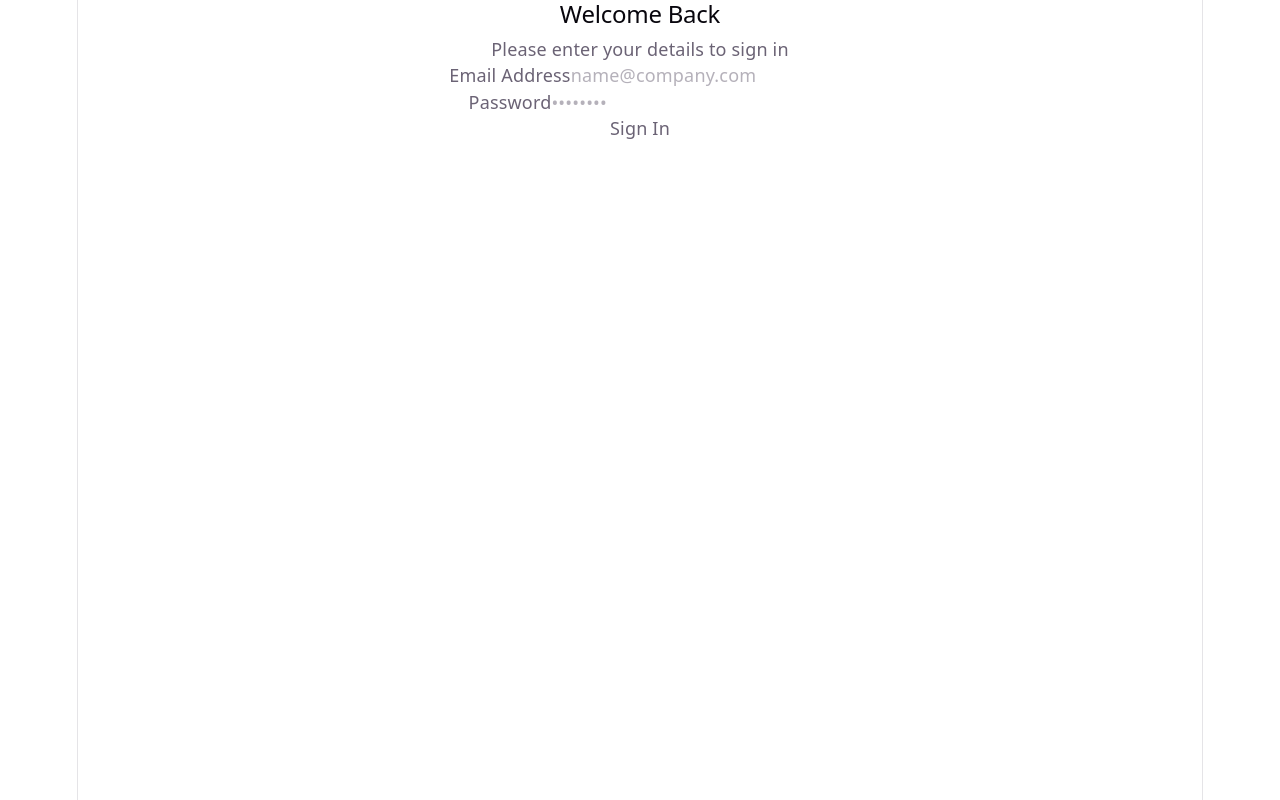
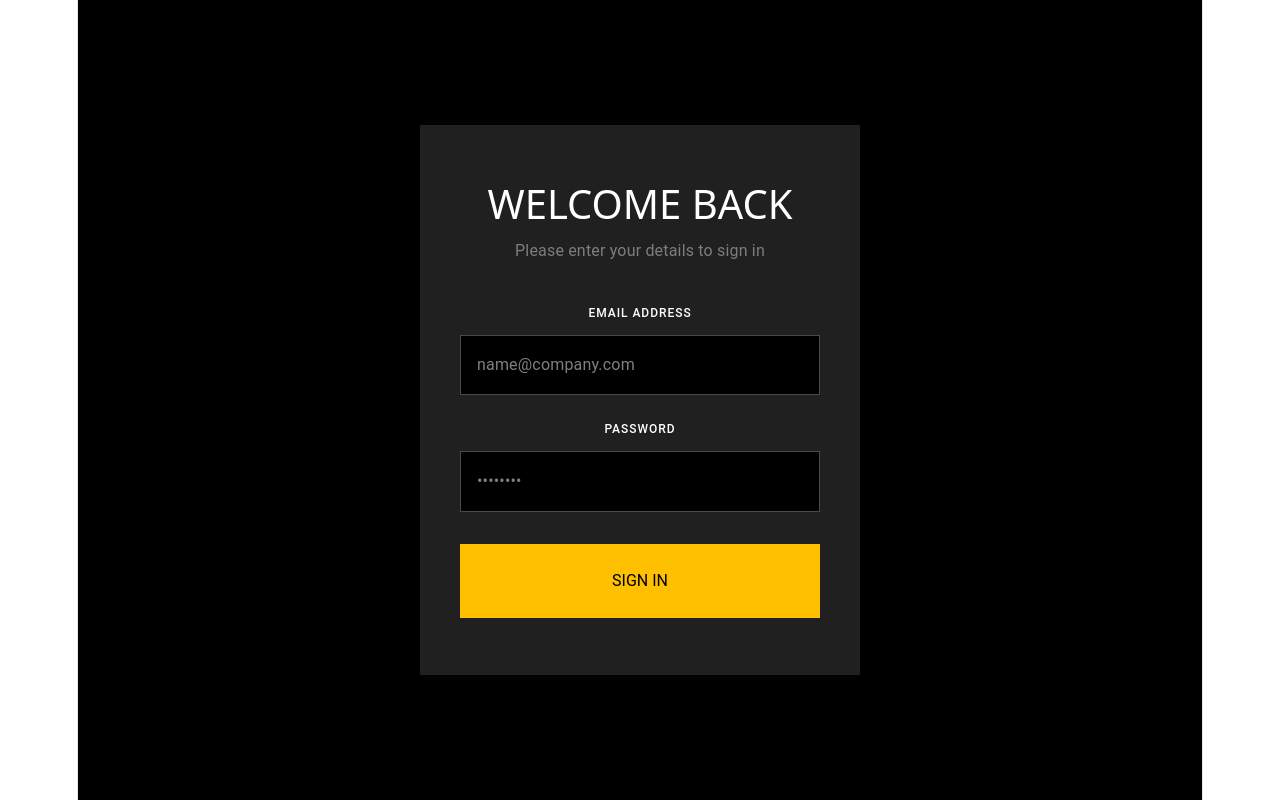
Before and after one commit to Ibrahim1572/python-CRUD-app, a React app in the folder frontend/: page /login in a window 1280 px wide. Built offline with nearby package versions, Linux system fonts and the light colour scheme; the HTML template or start-up script is replaced by a standard one.

Commit message:
login refreshed design

```diff
--- a/frontend/src/pages/login/page.tsx
+++ b/frontend/src/pages/login/page.tsx
@@ -22,21 +22,79 @@ export default function Login(){
     }
 
     return (
-        <div className="login-container">
-            <div className="login-card">
+        <div
+            style={{
+                minHeight: "100vh",
+                width: "100%",
+                backgroundColor: "#000000",
+                display: "flex",
+                alignItems: "center",
+                justifyContent: "center",
+                padding: "40px 24px",
+                fontFamily: "'LamboType', Roboto, 'Helvetica Neue', Arial, sans-serif",
+            }}
+        >
+            <div
+                style={{
+                    width: "100%",
+                    maxWidth: "440px",
+                    backgroundColor: "#202020",
+                    borderRadius: 0,
+                    padding: "56px 40px",
+                    borderBottom: "1px solid #202020",
+                }}
+            >
 
                 {/* Header Section */}
-            <div className="login-header">
-                <h2>Welcome Back</h2>
-                <p>Please enter your details to sign in</p>
+                <div style={{ marginBottom: "40px" }}>
+                    <h2
+                        style={{
+                            margin: 0,
+                            color: "#FFFFFF",
+                            fontSize: "40px",
+                            lineHeight: 1.15,
+                            fontWeight: 400,
+                            textTransform: "uppercase",
+                            letterSpacing: "normal",
+                        }}
+                    >
+                        Welcome Back
+                    </h2>
+                    <p
+                        style={{
+                            marginTop: "12px",
+                            marginBottom: 0,
+                            color: "#7D7D7D",
+                            fontSize: "16px",
+                            lineHeight: 1.5,
+                            fontWeight: 400,
+                        }}
+                    >
+                        Please enter your details to sign in
+                    </p>
                 </div>
 
                 {/* Form Section */}
-            <form onSubmit={onlogin} className="login-form">
+                <form
+                    onSubmit={onlogin}
+                    style={{ display: "flex", flexDirection: "column", gap: "24px" }}
+                >
 
                     {/* Email Field */}
-                <div className="form-group">
-                <label htmlFor="email">Email Address</label>
+                    <div style={{ display: "flex", flexDirection: "column", gap: "10px" }}>
+                        <label
+                            htmlFor="email"
+                            style={{
+                                color: "#FFFFFF",
+                                fontSize: "12px",
+                                fontWeight: 500,
+                                textTransform: "uppercase",
+                                letterSpacing: "0.96px",
+                                lineHeight: 1.83,
+                            }}
+                        >
+                            Email Address
+                        </label>
                         <input
                             type="email"
                             id="email"
@@ -45,12 +103,34 @@ export default function Login(){
                             value={email}
                             // onChange={(e) => setEmail(e.target.value)}
                             required
+                            style={{
+                                backgroundColor: "#000000",
+                                border: "1px solid #494949",
+                                borderRadius: 0,
+                                color: "#FFFFFF",
+                                fontSize: "16px",
+                                fontFamily: "inherit",
+                                padding: "16px",
+                                outline: "none",
+                            }}
                         />
                     </div>
 
                     {/* Password Field */}
-                <div className="form-group">
-                <label htmlFor="password">Password</label>
+                    <div style={{ display: "flex", flexDirection: "column", gap: "10px" }}>
+                        <label
+                            htmlFor="password"
+                            style={{
+                                color: "#FFFFFF",
+                                fontSize: "12px",
+                                fontWeight: 500,
+                                textTransform: "uppercase",
+                                letterSpacing: "0.96px",
+                                lineHeight: 1.83,
+                            }}
+                        >
+                            Password
+                        </label>
                         <input
                             type="password"
                             id="password"
@@ -59,11 +139,43 @@ export default function Login(){
                             value={password}
                             // onChange={(e) => setPassword(e.target.value)}
                             required
+                            style={{
+                                backgroundColor: "#000000",
+                                border: "1px solid #494949",
+                                borderRadius: 0,
+                                color: "#FFFFFF",
+                                fontSize: "16px",
+                                fontFamily: "inherit",
+                                padding: "16px",
+                                outline: "none",
+                            }}
                         />
                     </div>
 
                     {/* Action Button */}
-                <button type="submit" className="btn-login">
+                    <button
+                        type="submit"
+                        style={{
+                            marginTop: "8px",
+                            backgroundColor: "#FFC000",
+                            color: "#000000",
+                            border: "none",
+                            borderRadius: 0,
+                            padding: "24px",
+                            fontSize: "16px",
+                            fontWeight: 400,
+                            textTransform: "uppercase",
+                            letterSpacing: "normal",
+                            cursor: "pointer",
+                            transition: "background-color 0.15s ease",
+                        }}
+                        onMouseEnter={(e) => {
+                            (e.currentTarget as HTMLButtonElement).style.backgroundColor = "#917300"
+                        }}
+                        onMouseLeave={(e) => {
+                            (e.currentTarget as HTMLButtonElement).style.backgroundColor = "#FFC000"
+                        }}
+                    >
                         Sign In
                     </button>
 
```
Lines whose indentation alone changed are shown as unchanged.
